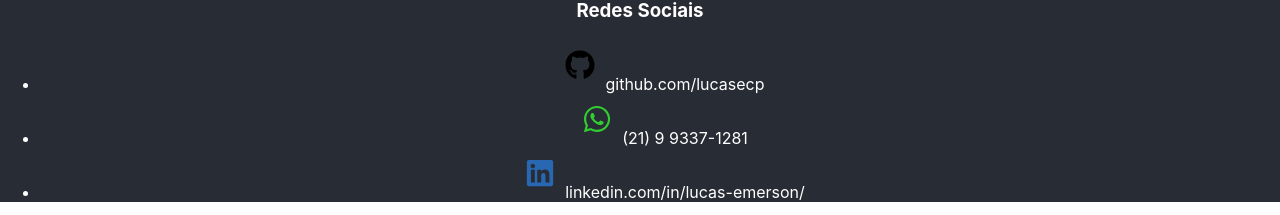
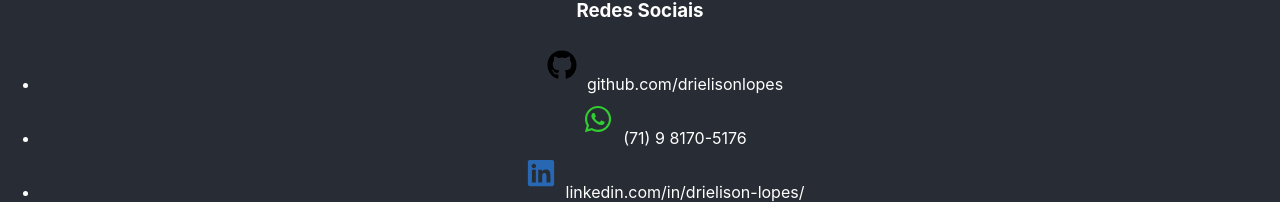
Before and after one commit to DrielisonLopes/portifolio-React, a React (Create React App) app: page / in a window 1280 px wide. Shown: the part 2395-2610 px from the top of the page. Built offline with nearby package versions, Linux system fonts and the light colour scheme.

Commit message:
evolving footer

```diff
--- a/src/components/footer/Footer.js
+++ b/src/components/footer/Footer.js
@@ -27,9 +27,9 @@ export default function () {
                     <div className='networks'>
                     <h3>Redes Sociais</h3>
                         <ul className='contacts'>
-                            <li><a href='https://github.com/lucasecp' target='_blank'  rel="noopener noreferrer"><FaGithub className='contact-img github' color='black'/>github.com/lucasecp</a></li>
-                            <li><a href='https://api.whatsapp.com/send?phone=5521993371281'  rel="noopener noreferrer" target='_blank'><FaWhatsapp className='contact-img' color='#32CD32 '/>(21) 9 9337-1281</a></li>
-                            <li><a href='https://www.linkedin.com/in/lucas-emerson/'  rel="noopener noreferrer" target='_blank'><FaLinkedin className='contact-img' color=' #2867B2'/>linkedin.com/in/lucas-emerson/</a></li>
+                            <li><a href='https://github.com/drielisonlopes' target='_blank'  rel="noopener noreferrer"><FaGithub className='contact-img github' color='black'/>github.com/drielisonlopes</a></li>
+                            <li><a href='https://api.whatsapp.com/send?phone=5521981705176'  rel="noopener noreferrer" target='_blank'><FaWhatsapp className='contact-img' color='#32CD32 '/>(71) 9 8170-5176</a></li>
+                            <li><a href='https://www.linkedin.com/in/drielison-lopes/'  rel="noopener noreferrer" target='_blank'><FaLinkedin className='contact-img' color=' #2867B2'/>linkedin.com/in/drielison-lopes/</a></li>
                         </ul>
                 </div>
             </div>
--- a/src/components/projects/Projetos.js
+++ b/src/components/projects/Projetos.js
@@ -162,7 +162,7 @@ export default () => {
                                             vai te ajudar do entreterimento ao conhecimento.
                                         </p>
                                     <div class="btn-more">
-                                        <a href="http://oquefazerna-quarentena.surge.sh/index.html/" target="_blank">
+                                        <a href="http://oquefazerna-quarentena.surge.sh/index.html" target="_blank">
                                             Confira
                                         </a>
                                     </div>
```
